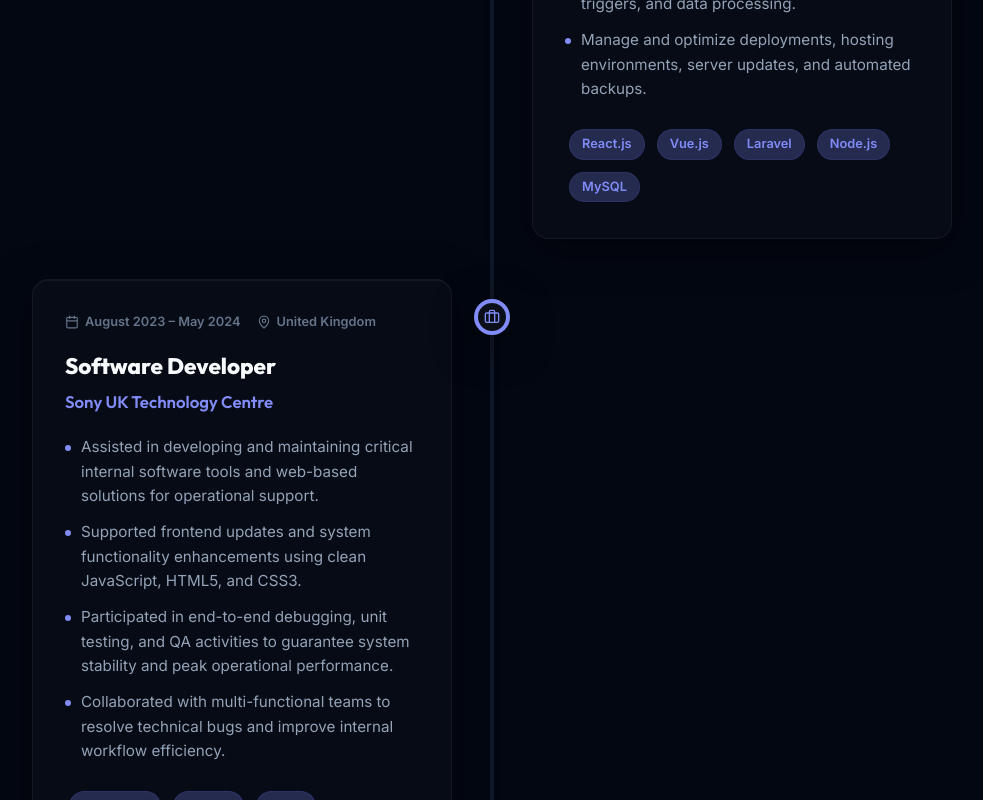
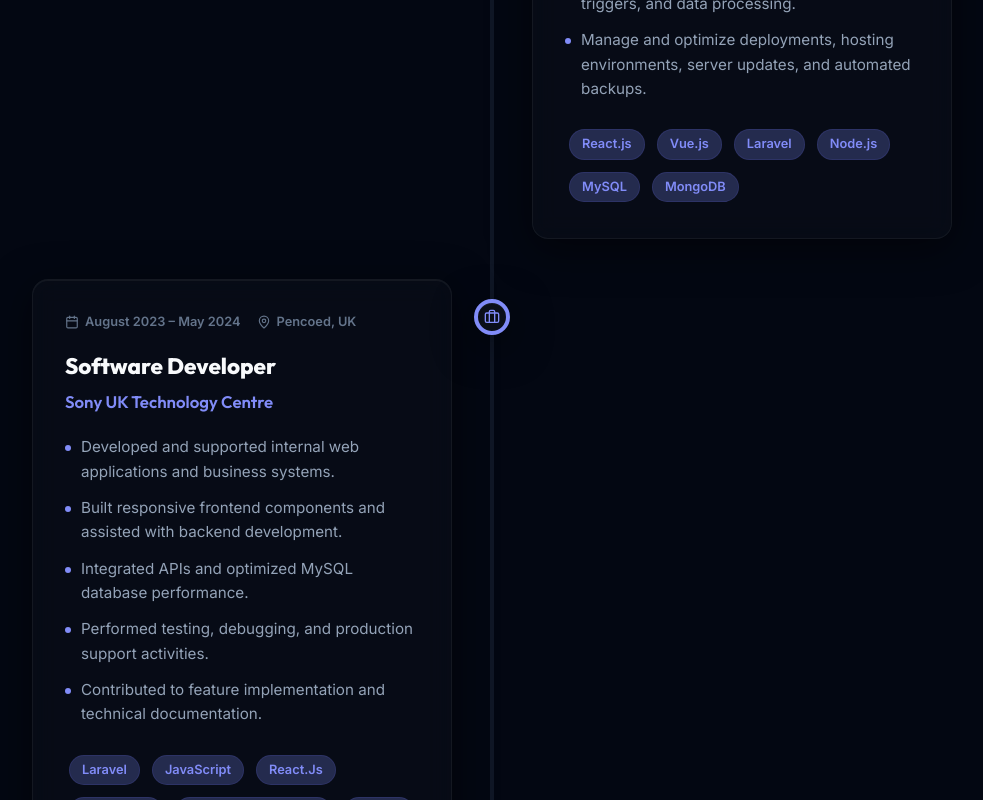
Before and after one commit to bracketdeveloper/bracket-beveloper, a React (Vite) app: page / in a window 1280 px wide. Shown: the part 4340-5140 px from the top of the page, without its empty margins (148-1131 px from the left). Built offline with nearby package versions, Linux system fonts and the light colour scheme; no server answers.

Commit message:
Experiences Api integration completed

```diff
--- a/src/components/Experience.jsx
+++ b/src/components/Experience.jsx
@@ -1,8 +1,60 @@
+import { useEffect, useState } from 'react';
 import { Briefcase, Calendar, MapPin } from 'lucide-react';
 import { experience as defaultExperience } from '../data/experience';
+import { fetchExperience } from '../services/api';
 
 export default function Experience() {
-  const experienceData = defaultExperience;
+  const [experienceData, setExperienceData] = useState(defaultExperience);
+
+  useEffect(() => {
+    let isMounted = true;
+
+    const loadExperience = async () => {
+      try {
+        const res = await fetchExperience();
+
+        const apiData =
+          res?.data || res || [];
+
+        if (!Array.isArray(apiData)) return;
+
+        const merged = defaultExperience.map((defItem) => {
+          const apiItem = apiData.find(
+            (item) =>
+              item.company === defItem.company ||
+              item.role === defItem.role
+          );
+
+          if (!apiItem) return defItem;
+
+          return {
+            role: apiItem.role || defItem.role,
+            company: apiItem.company || defItem.company,
+            location: apiItem.location || defItem.location,
+            period: apiItem.period || defItem.period,
+            bullets: Array.isArray(apiItem.bullets) && apiItem.bullets.length
+              ? apiItem.bullets
+              : defItem.bullets,
+            tech_array: Array.isArray(apiItem.tech_array) && apiItem.tech_array.length
+              ? apiItem.tech_array
+              : defItem.tech_array,
+          };
+        });
+
+        if (isMounted) {
+          setExperienceData(merged);
+        }
+      } catch (err) {
+        console.log('Experience API failed, using default data');
+      }
+    };
+
+    loadExperience();
+
+    return () => {
+      isMounted = false;
+    };
+  }, []);
 
   return (
     <section id="experience" className="section experience-section">
@@ -14,6 +66,7 @@ export default function Experience() {
 
       <div className="timeline-container">
         <div className="timeline-center-line" />
+
         {experienceData.map((item, index) => (
           <div
             key={item.id ?? item.company ?? item.role ?? index}
@@ -22,28 +75,36 @@ export default function Experience() {
             <div className="timeline-node">
               <Briefcase size={16} />
             </div>
+
             <div className="glass-card timeline-card">
               <div className="timeline-card-header">
                 <span className="timeline-period">
                   <Calendar size={14} />
                   {item.period}
                 </span>
+
                 <span className="timeline-location">
                   <MapPin size={14} />
                   {item.location}
                 </span>
               </div>
+
               <h3 className="timeline-role">{item.role}</h3>
               <h4 className="timeline-company">{item.company}</h4>
+
               <ul className="timeline-bullet-list">
-                {item.bullets.map((bullet, bulletIndex) => (
-                  <li key={`${bullet}-${bulletIndex}`} className="timeline-bullet-item">
+                {(item.bullets || []).map((bullet, bulletIndex) => (
+                  <li
+                    key={`${bullet}-${bulletIndex}`}
+                    className="timeline-bullet-item"
+                  >
                     {bullet}
                   </li>
                 ))}
               </ul>
+
               <div className="timeline-tech-badges">
-                {item.tech.map((tech) => (
+                {(item.tech_array || []).map((tech) => (
                   <span key={tech} className="tech-badge">
                     {tech}
                   </span>
--- a/src/data/experience.js
+++ b/src/data/experience.js
@@ -10,12 +10,12 @@ export const experience = [
       'Managed complete project lifecycles including requirements gathering, development, testing, deployment, and maintenance.',
       'Developed and customized WordPress websites for e-commerce, healthcare, and education clients.',
     ],
-    tech: ['PHP', 'Laravel', 'MongoDB', 'Express', 'React.js', 'Node.js', 'WordPress', 'MySQL'],
+    tech_array: ['PHP', 'Laravel', 'MongoDB', 'Express', 'React.js', 'Node.js', 'WordPress', 'MySQL'],
   },
   {
     role: 'Full Stack Developer',
     company: "Jillani'z",
-    location: 'Sheffield, United',
+    location: 'Sheffield, United Kingdom',
     period: 'June 2024 – Present',
     bullets: [
       'Develop and maintain complex full-stack web applications using JavaScript, PHP, Laravel, HTML, and CSS.',
@@ -25,19 +25,20 @@ export const experience = [
       'Develop backend automation modules using Node.js and Java for reporting, database triggers, and data processing.',
       'Manage and optimize deployments, hosting environments, server updates, and automated backups.',
     ],
-    tech: ['React.js', 'Vue.js', 'Laravel', 'Node.js', 'MySQL'],
+    tech_array: ['React.js', 'Vue.js', 'Laravel', 'Node.js', 'MySQL', 'MongoDB'],
   },
   {
     role: 'Software Developer',
     company: 'Sony UK Technology Centre',
-    location: 'United Kingdom',
+    location: 'Pencoed, UK',
     period: 'August 2023 – May 2024',
     bullets: [
-      'Assisted in developing and maintaining critical internal software tools and web-based solutions for operational support.',
-      'Supported frontend updates and system functionality enhancements using clean JavaScript, HTML5, and CSS3.',
-      'Participated in end-to-end debugging, unit testing, and QA activities to guarantee system stability and peak operational performance.',
-      'Collaborated with multi-functional teams to resolve technical bugs and improve internal workflow efficiency.',
+      'Developed and supported internal web applications and business systems.',
+      'Built responsive frontend components and assisted with backend development.',
+      'Integrated APIs and optimized MySQL database performance.',
+      'Performed testing, debugging, and production support activities.',
+'Contributed to feature implementation and technical documentation.',
     ],
-    tech: ['JavaScript', 'HTML5', 'CSS3', 'Bootstrap & CSS Grid', 'QA Testing', 'Internal Tools'],
+    tech_array: ['Laravel', 'JavaScript', 'React.Js', 'Express.Js', 'Bootstrap & CSS Grid', 'MySQL', 'MongoDB', 'QA Testing'],
   },
 ];
--- a/src/services/api.js
+++ b/src/services/api.js
@@ -1,9 +1,9 @@
-const API_BASE_URL = 'https://portfolio-api-wine-seven.vercel.app/api';
+const API_BASE_URL = "https://portfolio-api-wine-seven.vercel.app/api";
 
 export const fetchAbout = async () => {
   const response = await fetch(`${API_BASE_URL}/about`);
   if (!response.ok) {
-    throw new Error('Failed to fetch about data');
+    throw new Error("Failed to fetch about data");
   }
   return await response.json();
 };
@@ -11,21 +11,29 @@ export const fetchAbout = async () => {
 export const fetchContact = async () => {
   const response = await fetch(`${API_BASE_URL}/contact`);
   if (!response.ok) {
-    throw new Error('Failed to fetch contact data');
+    throw new Error("Failed to fetch contact data");
   }
   return await response.json();
 };
 export const fetchProjects = async () => {
   const response = await fetch(`${API_BASE_URL}/projects`);
   if (!response.ok) {
-    throw new Error('Failed to fetch projects');
+    throw new Error("Failed to fetch projects");
+  }
+  return await response.json();
+};
+
+export const fetchExperience = async () => {
+  const response = await fetch(`${API_BASE_URL}/experiences`);
+  if (!response.ok) {
+    throw new Error("Failed to fetch experience data");
   }
   return await response.json();
 };
 export const fetchSkills = async () => {
   const response = await fetch(`${API_BASE_URL}/skills`);
   if (!response.ok) {
-    throw new Error('Failed to fetch projects');
+    throw new Error("Failed to fetch projects");
   }
   return await response.json();
 };
```
